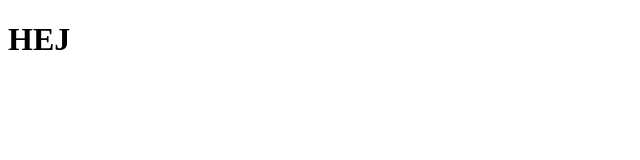
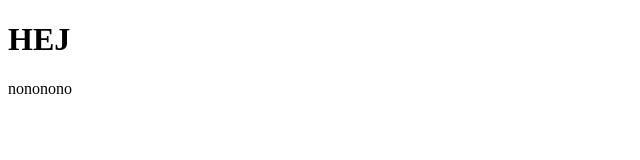
Before and after one commit to soph8116/redesignUtteDesign, a plain HTML site: page index.html in a window 1280 px wide. Shown: the full height of the page, 0-640 px from the left. Drawn offline with Linux system fonts and the light colour scheme.

Commit message:
<a> nnononono

```diff
--- a/index.html
+++ b/index.html
@@ -11,6 +11,7 @@
 <body>
 
     <h1>HEJ</h1>
+    <a>nononono</a>
 
 </body>
 
```
